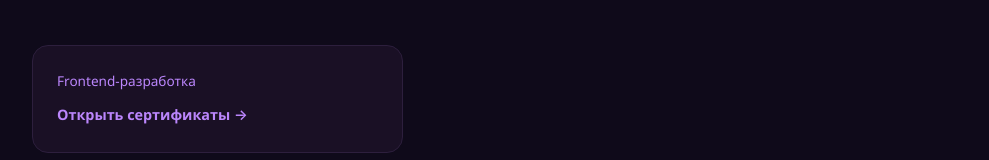
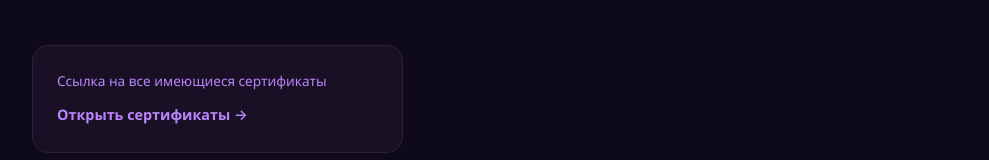
Before and after one commit to sigmno/resume, a plain HTML site: page index.html in a window 1280 px wide. Shown: the part 1345-1505 px from the top of the page, without its empty margins (32-1021 px from the left). Drawn offline with Linux system fonts and the light colour scheme.

Commit message:
Update index.html

```diff
--- a/index.html
+++ b/index.html
@@ -524,7 +524,7 @@
             <h2 class="section-title">Сертификаты</h2>
             <div class="certificates-grid">
                 <div class="certificate-card">
-                    <p class="org">Frontend-разработка</p>
+                    <p class="org">Ссылка на все имеющиеся сертификаты</p>
                     <a href="https://drive.google.com/drive/u/1/folders/1CF9kIGZ0FYxT4mTsWqtZT04rnJvw0NCl" target="_blank" class="link">Открыть сертификаты →</a>
             </div>
         </section>
```
